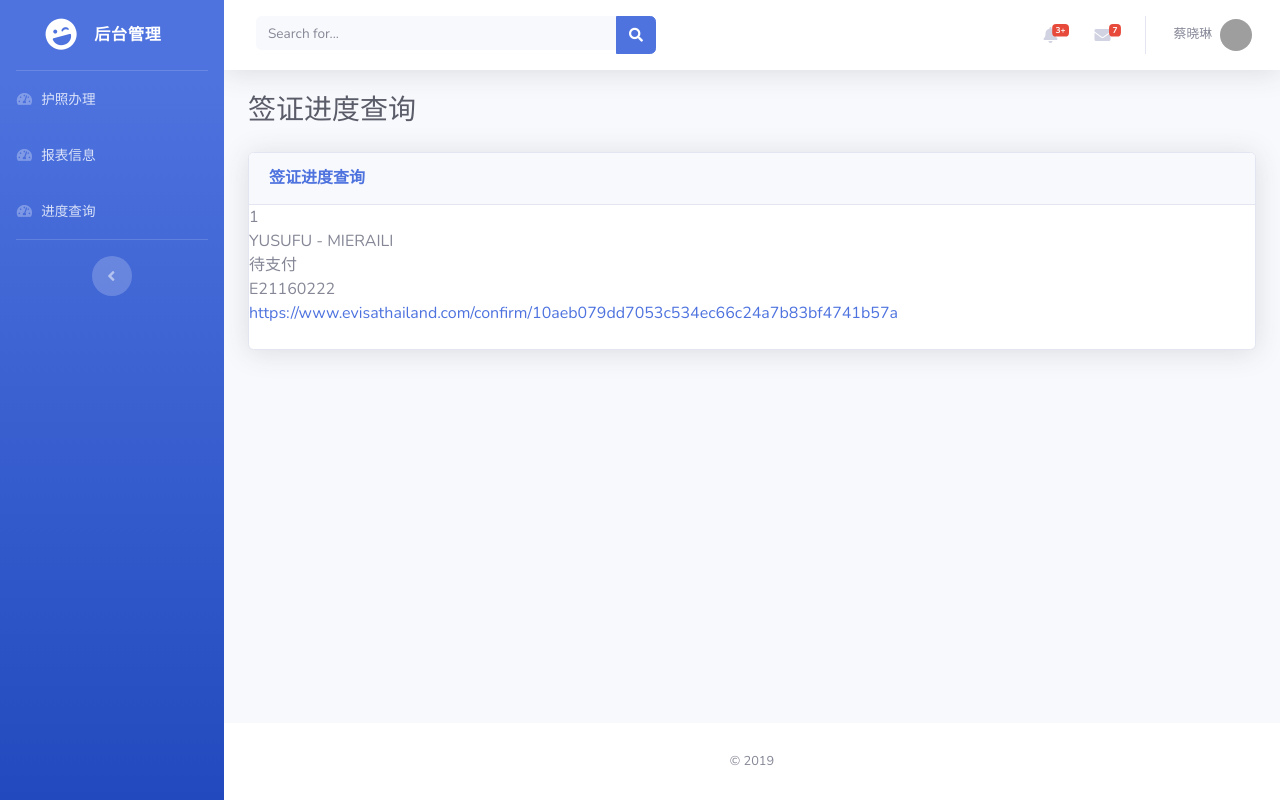
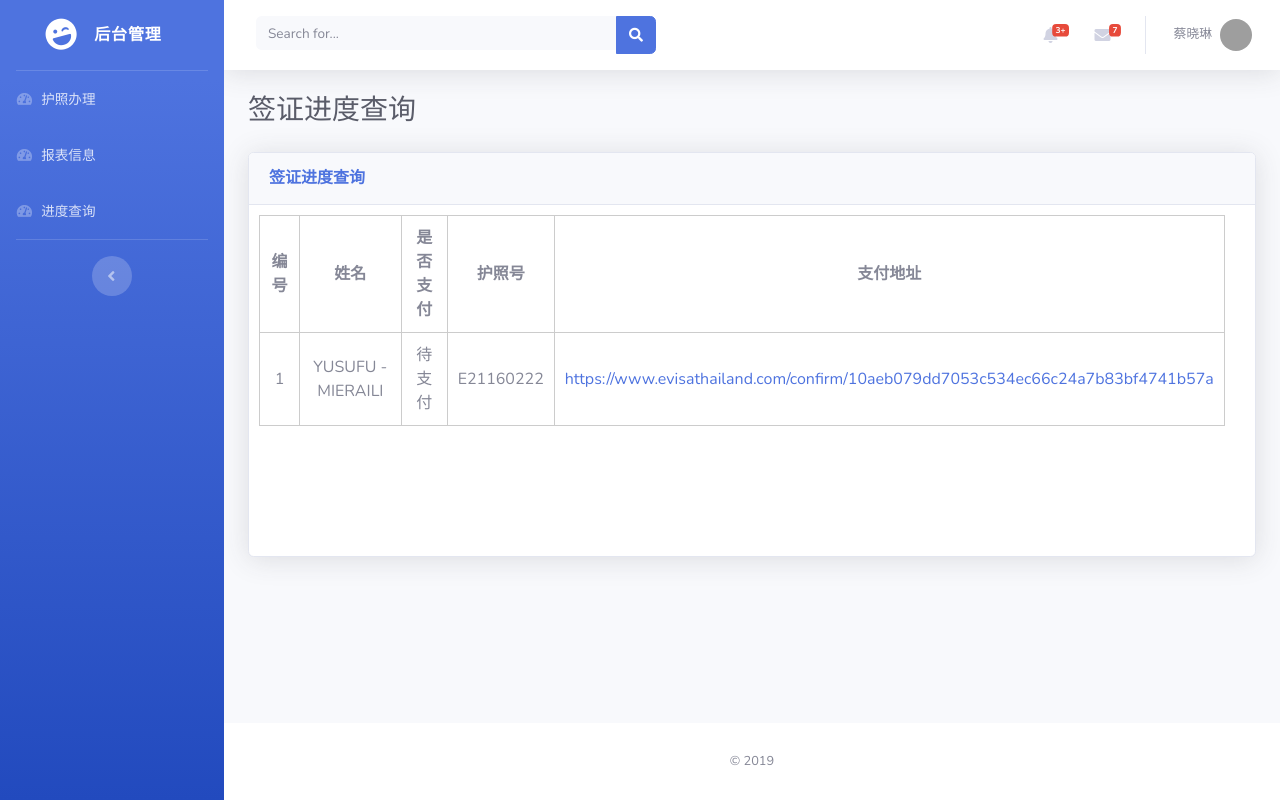
Before and after one commit to topsai/evisa-bg, a Django app: page /pay/?id=1 in a window 1280 px wide. Run offline with Django 3.2, Linux system fonts and the light colour scheme; data comes from the database, SQL or seed files in the repository; both versions use the stored data as it was after the commit; parts of the project's set-up code (start-up, migrations or seed data) failed here and were passed over; some libraries are stand-ins or nearby versions; grey boxes are pictures that could not be loaded.

Commit message:
调整pay

```diff
--- a/templates/sb2/country.html
+++ b/templates/sb2/country.html
@@ -79,7 +79,7 @@
         border-radius:20px;
     }
     .panel-heading{
-        text-align: center;
+        text-align: center   ;
     }
     </style>
 
--- a/templates/sb2/pay.html
+++ b/templates/sb2/pay.html
@@ -3,6 +3,25 @@
 {% endblock %}
 {% block content %}
     <!-- Begin Page Content -->
+
+    <style>
+        table{
+            width:96%;
+            margin:10px;
+        }
+        table,tr,th,td{
+            padding:10px;
+            border:1px solid #ccc;
+            border-spacing: initial;
+            text-align: center;
+        }
+    </style>
+
+
+
+
+
+
     <div class="container-fluid">
 
         <!-- Page Heading -->
@@ -14,11 +33,35 @@
             <div class="card-header py-3">
                 <h6 class="m-0 font-weight-bold text-primary">签证进度查询</h6>
             </div>
-            {{ obj.id }}<br>
-            {{ obj.last_name }} - {{ obj.first_name }}<br>
-            {{ obj.get_state_display }}<br>
-            {{ obj.passport_number }}<br>
-            <a href="{{ obj.pay_addr }}" target="_blank">{{ obj.pay_addr }}</a><br>
+
+
+
+    <table cellpadding="0" cellspacing="0" border="0">
+        <tr>
+            <th>编号</th>
+            <th>姓名</th>
+            <th>是否支付</th>
+            <th>护照号</th>
+            <th> 支付地址</th>
+        </tr>
+        <tr>
+            <td>{{ obj.id }}</td>
+            <td>{{ obj.last_name }} - {{ obj.first_name }}</th>
+            <td>{{ obj.get_state_display }}</th>
+            <td>{{ obj.passport_number }}</th>
+            <td> <a href="{{ obj.pay_addr }}" target="_blank">{{ obj.pay_addr }}</a></td>
+        </tr>
+    </table>
+
+
+
+
+
+            <br>
+            <br>
+            <br>
+            <br>
+           <br>
         </div>
     </div>
     <!-- /.container-fluid -->
```
Also changed, not shown: db.sqlite3.
